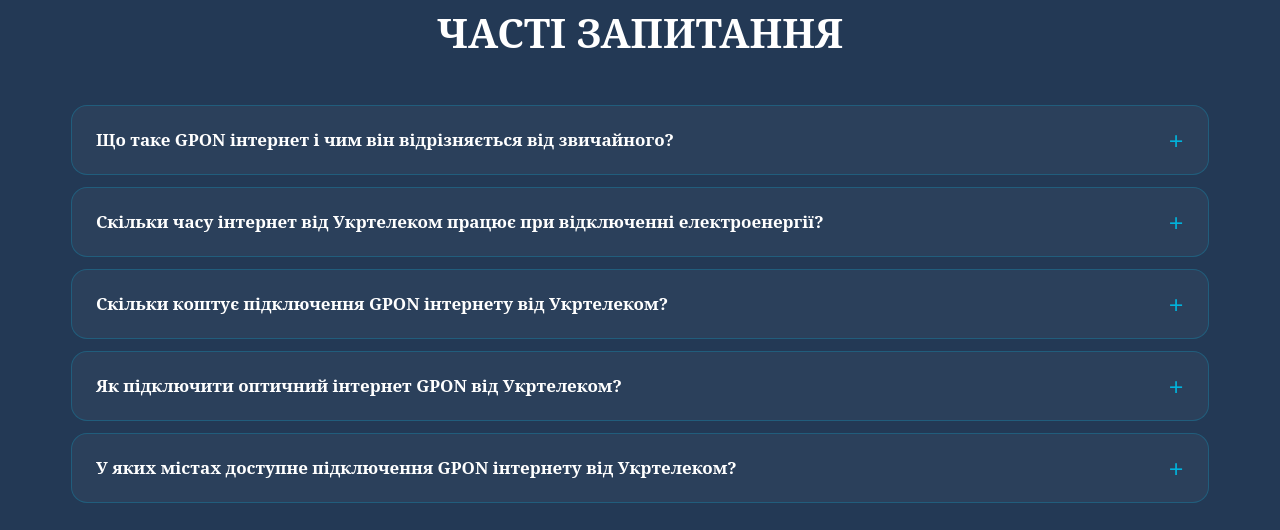
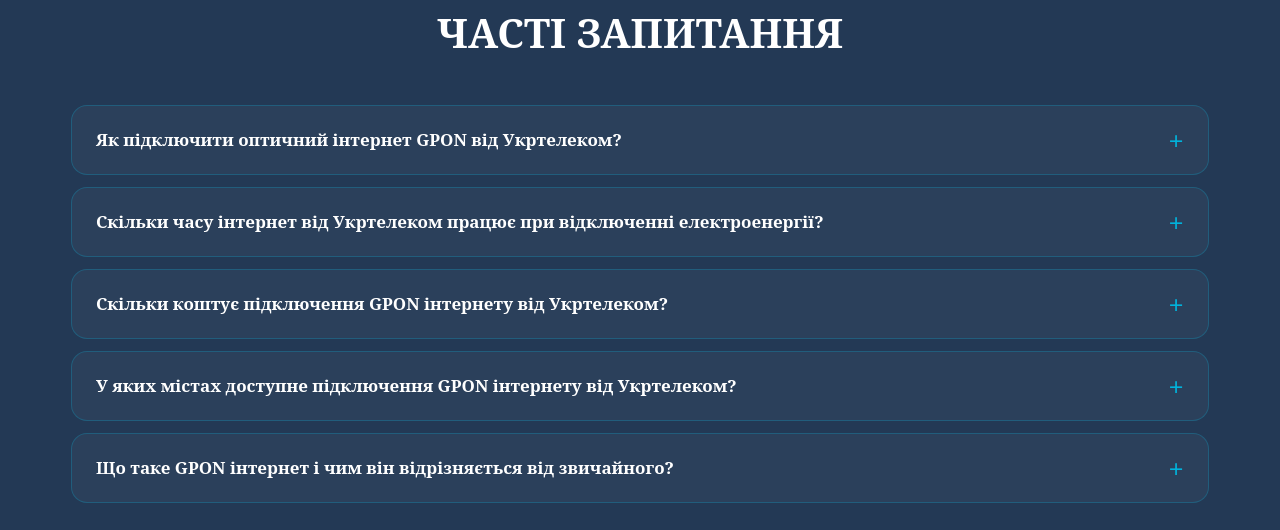
Before and after one commit to TMysiv/optica-next, a Next.js app: page / in a window 1280 px wide. Shown: the part 3400-3930 px from the top of the page. Built offline with nearby package versions, Linux system fonts and the light colour scheme; no server answers; what @mui/material-nextjs would draw is missing.

Commit message:
fix: change faqs

```diff
--- a/components/FAQ/FAQ.tsx
+++ b/components/FAQ/FAQ.tsx
@@ -5,9 +5,9 @@
 
 const faqs = [
   {
-    question: 'Що таке GPON інтернет і чим він відрізняється від звичайного?',
+    question: 'Як підключити оптичний інтернет GPON від Укртелеком?',
     answer:
-      'GPON (Gigabit Passive Optical Network) — це технологія оптичного інтернету, яка передає дані по скловолокну зі швидкістю до 1 Гбіт/с. На відміну від мідного кабелю, оптика не схильна до перешкод і забезпечує стабільний сигнал на будь-якій відстані від АТС.',
+      `Щоб підключити GPON інтернет, залиште заявку на сайті або зателефонуйте ${config.phone}. Вкажіть адресу та зручний час — майстер перевірить технічну можливість і проведе підключення. Весь процес займає від 1 до 5 робочих днів.`,
   },
   {
     question: 'Скільки часу інтернет від Укртелеком працює при відключенні електроенергії?',
@@ -20,14 +20,14 @@
       'Тарифи на GPON інтернет від Укртелеком починаються від 99 грн/місяць за акцією «Ціна — не новина». Ціна фіксована на 2 роки: перші 12 місяців — 99 грн/міс, з 13-го місяця — 200 грн/міс. Підключення здійснюється безкоштовно або за акційною ціною залежно від міста.',
   },
   {
-    question: 'Як підключити оптичний інтернет GPON від Укртелеком?',
-    answer:
-      `Щоб підключити GPON інтернет, залиште заявку на сайті або зателефонуйте ${config.phone}. Вкажіть адресу та зручний час — майстер перевірить технічну можливість і проведе підключення. Весь процес займає від 1 до 5 робочих днів.`,
-  },
-  {
     question: 'У яких містах доступне підключення GPON інтернету від Укртелеком?',
     answer:
       'Укртелеком надає послуги GPON інтернету в більшості міст України: Київ, Харків, Дніпро, Одеса, Запоріжжя, Львів, Чернігів, Черкаси, Вінниця, Рівне, Тернопіль, Хмельницький, Житомир, Чернівці, Івано-Франківськ та інші населені пункти. Наявність технічної можливості залежить від адреси.',
+  },
+  {
+    question: 'Що таке GPON інтернет і чим він відрізняється від звичайного?',
+    answer:
+      'GPON (Gigabit Passive Optical Network) — це технологія оптичного інтернету, яка передає дані по скловолокну зі швидкістю до 1 Гбіт/с. На відміну від мідного кабелю, оптика не схильна до перешкод і забезпечує стабільний сигнал на будь-якій відстані від АТС.',
   },
 ];
 
```
